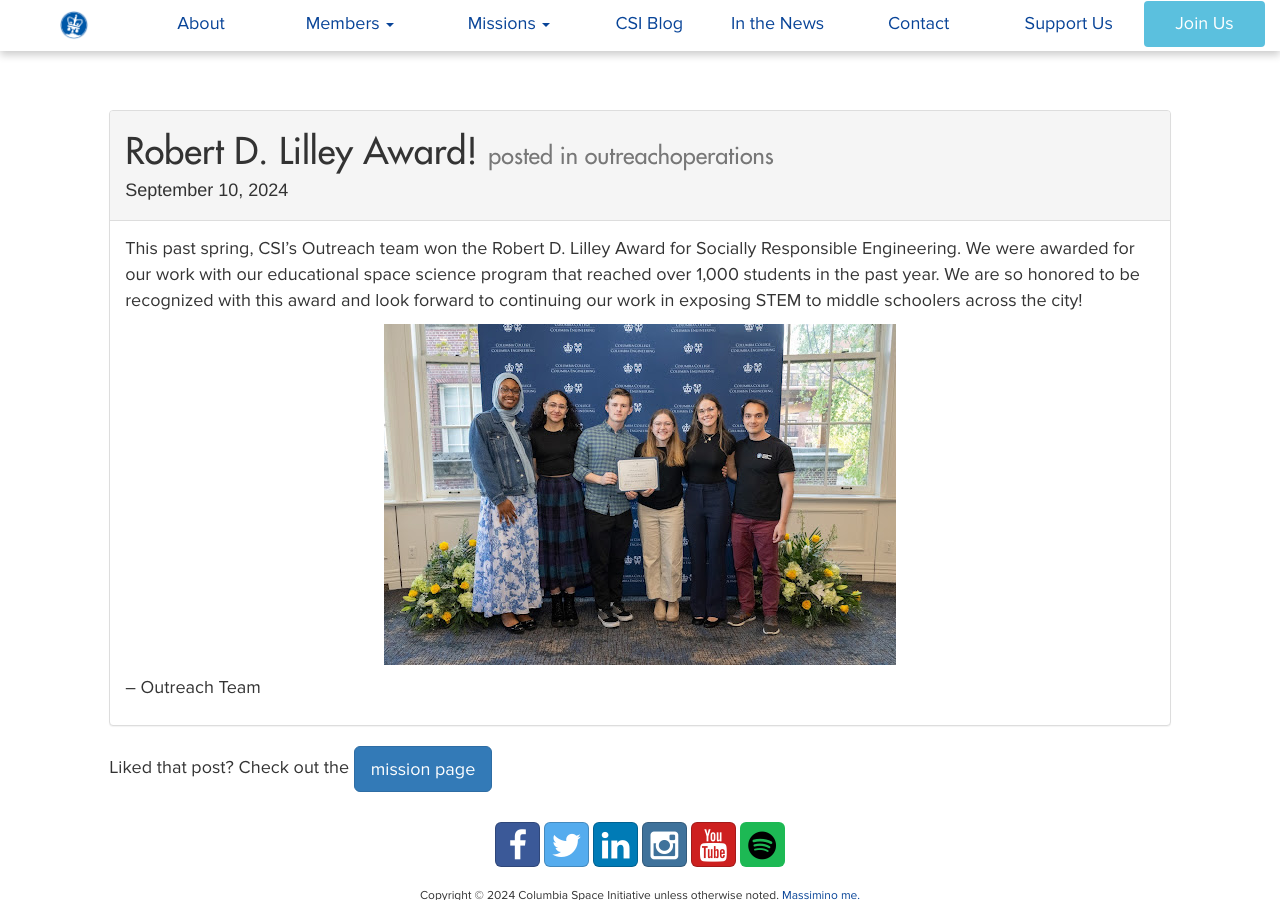
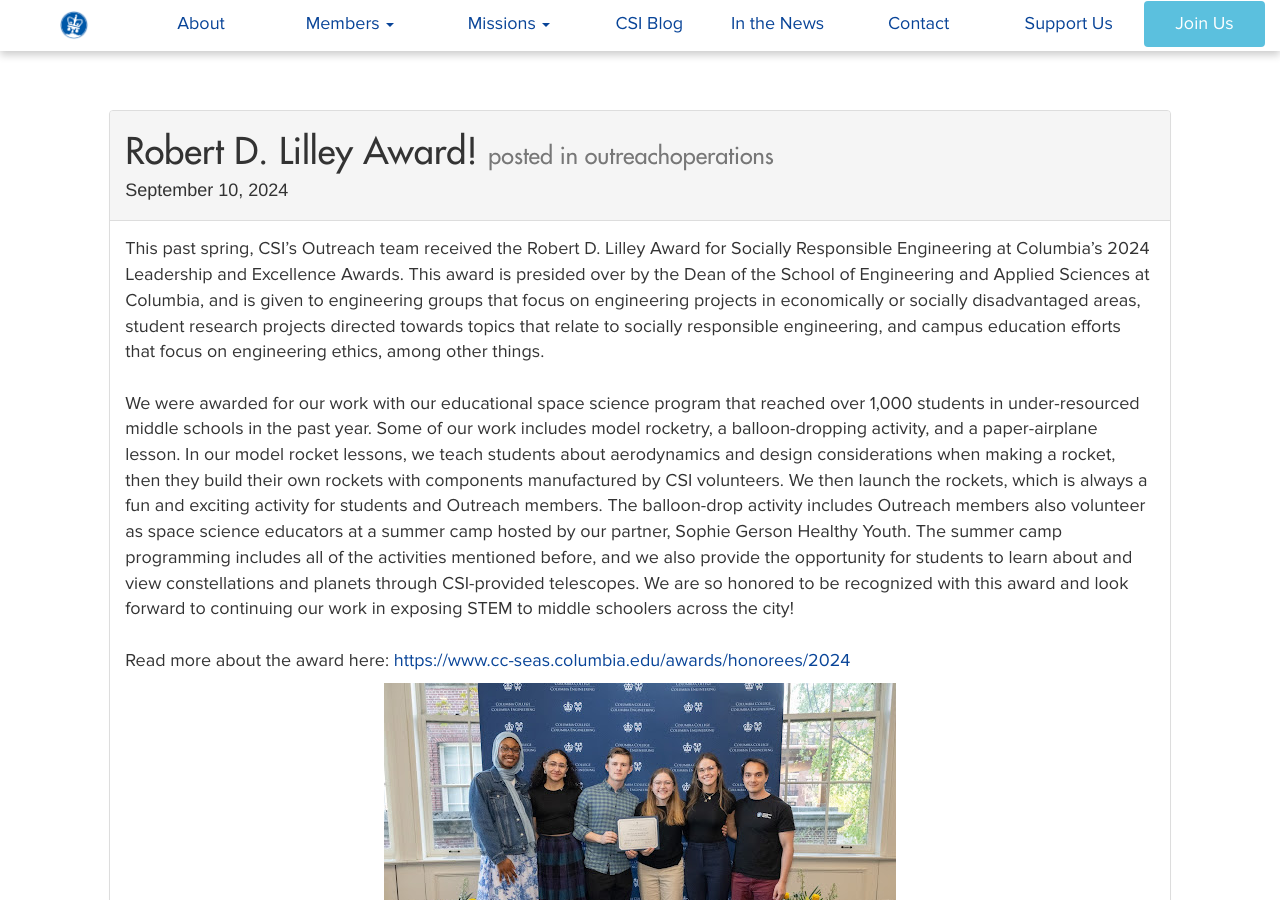
Before and after one commit to columbiaspace/columbiaspace.org, a Jekyll site: the page built from _posts/2024-9-10-operationsoutreach-update.markdown, in a window 1280 px wide and 900 px high. Built offline with Jekyll 4.4.1, drawn with Linux system fonts in a browser that asks for light colours; nearby versions of some CDN libraries; comment, search, counter and statistics services are not loaded; some of the changed text lies outside the part shown.

Commit message:
add outreach summer post

```diff
--- a/_posts/2024-9-10-operationsoutreach-update.markdown
+++ b/_posts/2024-9-10-operationsoutreach-update.markdown
@@ -5,11 +5,19 @@
 categories: outreachoperations
 ---
 
-This past spring, CSI’s Outreach team won the Robert D. Lilley Award for Socially Responsible Engineering. We were awarded for our work with our educational space science program that reached over 1,000 students in the past year. We are so honored to be recognized with this award and look forward to continuing our work in exposing STEM to middle schoolers across the city!
+This past spring, CSI’s Outreach team received the Robert D. Lilley Award for Socially Responsible Engineering at Columbia’s 2024 Leadership and Excellence Awards. This award is presided over by the Dean of the School of Engineering and Applied Sciences at Columbia, and is given to engineering groups that focus on engineering projects in economically or socially disadvantaged areas, student research projects directed towards topics that relate to socially responsible engineering, and campus education efforts that focus on engineering ethics, among other things.
+<br><br>
+We were awarded for our work with our educational space science program that reached over 1,000 students in under-resourced middle schools in the past year. Some of our work includes model rocketry, a balloon-dropping activity, and a paper-airplane lesson. In our model rocket lessons, we teach students about aerodynamics and design considerations when making a rocket, then they build their own rockets with components manufactured by CSI volunteers. We then launch the rockets, which is always a fun and exciting activity for students and Outreach members. The balloon-drop activity includes Outreach members also volunteer as space science educators at a summer camp hosted by our partner, Sophie Gerson Healthy Youth. The summer camp programming includes all of the activities mentioned before, and we also provide the opportunity for students to learn about and view constellations and planets through CSI-provided telescopes. We are so honored to be recognized with this award and look forward to continuing our work in exposing STEM to middle schoolers across the city!
+<br><br>
+Read more about the award here: <a href= "https://www.cc-seas.columbia.edu/awards/honorees/2024">https://www.cc-seas.columbia.edu/awards/honorees/2024</a>
 
 <p align="center">
 	<img src="/assets/media/img/outreach-operations/2024-9-10-1.jpg">
+	<div>
+    <figcaption class="text-center">
+      <b>Outreach team at the Columbia award ceremony.</b>
+    </figcaption>
+  </div>
 </p>
 
-
 -- Outreach Team
```
Also changed, not shown: _posts/2024-9-11-operationsoutreach-update.markdown (added, +54 -0 lines), assets/media/img/outreach-operations/2024-9-11-1.jpg (added), assets/media/img/outreach-operations/2024-9-11-2.jpg (added), assets/media/img/outreach-operations/2024-9-11-3.jpg (added), assets/media/img/outreach-operations/2024-9-11-4.jpg (added), assets/media/img/outreach-operations/2024-9-11-5.jpg (added).
